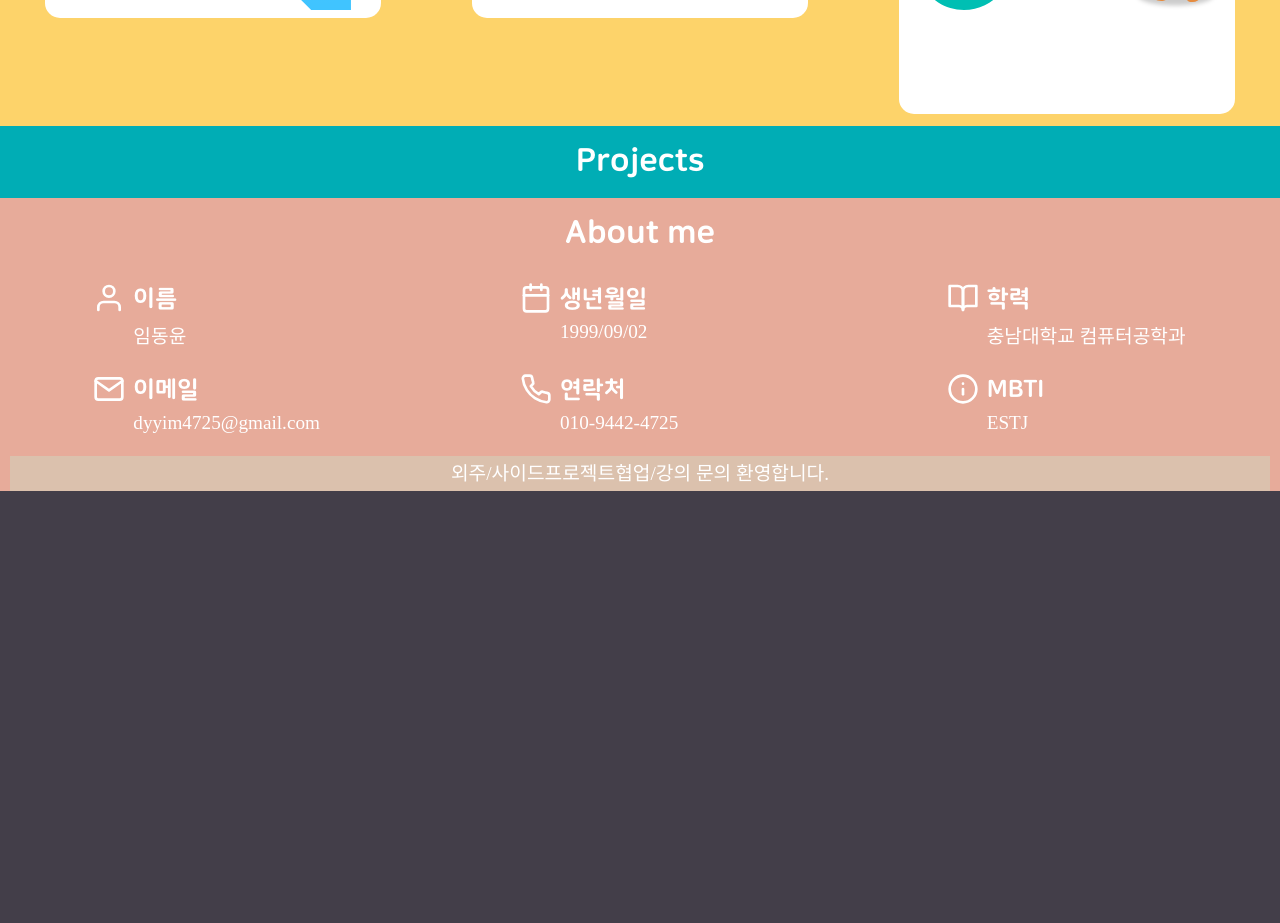
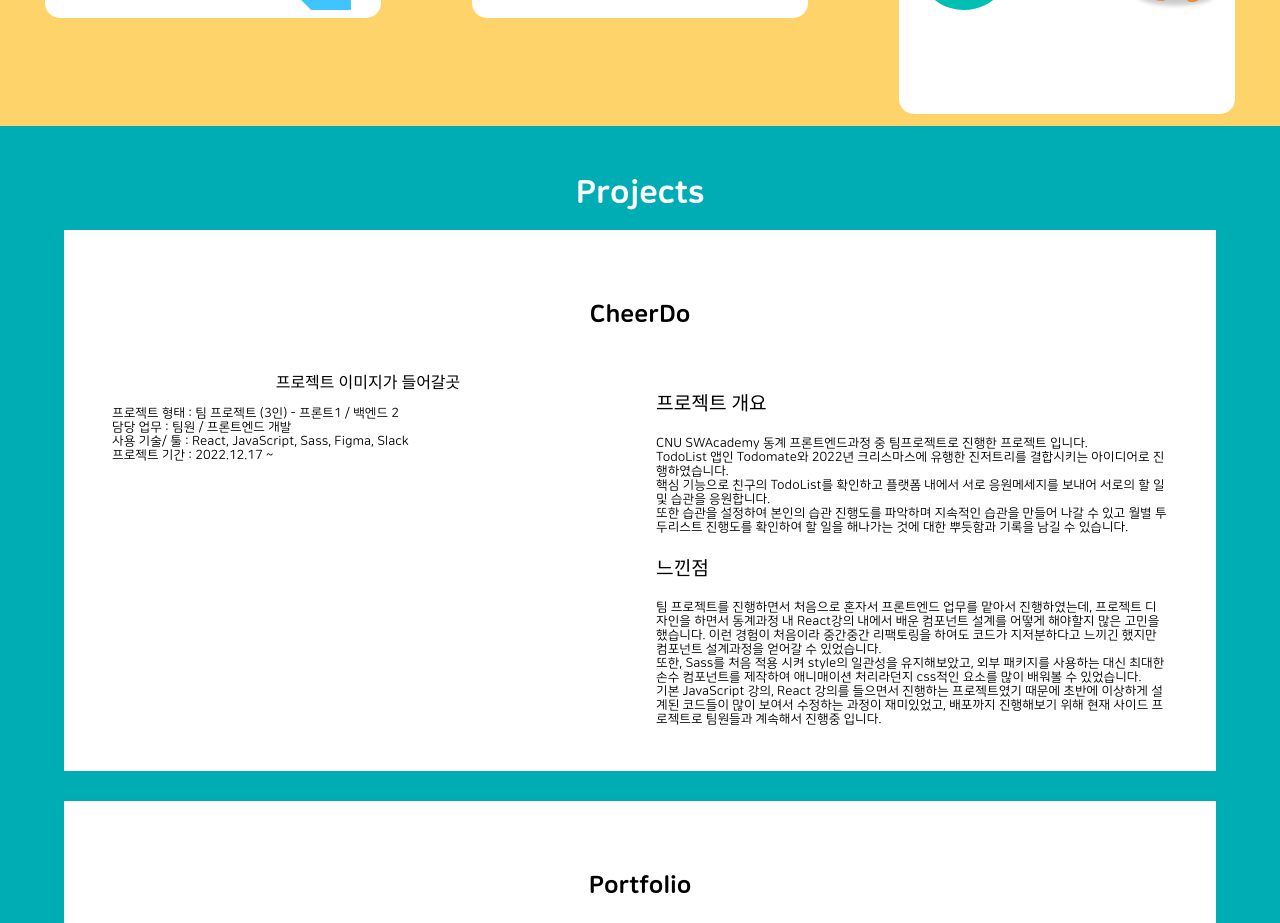
Before and after one commit to DongYounYim/Portfolio, a React (Create React App) app: page / in a window 1280 px wide. Shown: the part 2080-3003 px from the top of the page. Before the commit the page ends 2581 px from the top, so only its background shows below. Built offline with nearby package versions, Linux system fonts and the light colour scheme; some icons are missing.

Commit message:
[Add] Project 목록 추가 및 구조 세팅

```diff
--- a/src/Projects/Projects.jsx
+++ b/src/Projects/Projects.jsx
@@ -1,7 +1,121 @@
+import { Spacer } from "../components";
+
 const Projects = () => {
   return (
-    <section style={{ backgroundColor: "#00ADB5" }}>
+    <section style={{ backgroundColor: "#00ADB5", padding: "2rem" }}>
       <h3 className="sectionTitle">Projects</h3>
+      <Spacer type="vertical" size={30}>
+        <div className="projectElementDiv">
+          <h5>CheerDo</h5>
+          <div className="projectContent">
+            <div>
+              프로젝트 이미지가 들어갈곳
+              <pre style={{ textAlign: "left" }}>
+                프로젝트 형태 : 팀 프로젝트 (3인) - 프론트1 / 백엔드 2<br />
+                담당 업무 : 팀원 / 프론트엔드 개발 <br />
+                사용 기술/ 툴 : React, JavaScript, Sass, Figma, Slack <br />
+                프로젝트 기간 : 2022.12.17 ~
+              </pre>
+            </div>
+            <div style={{ textAlign: "left" }}>
+              <p>프로젝트 개요</p>
+              <pre>
+                CNU SWAcademy 동계 프론트엔드과정 중 팀프로젝트로 진행한
+                프로젝트 입니다. <br />
+                TodoList 앱인 Todomate와 2022년 크리스마스에 유행한 진저트리를
+                결합시키는 아이디어로 진행하였습니다. <br />
+                핵심 기능으로 친구의 TodoList를 확인하고 플랫폼 내에서 서로
+                응원메세지를 보내어 서로의 할 일 및 습관을 응원합니다. <br />
+                또한 습관을 설정하여 본인의 습관 진행도를 파악하며 지속적인
+                습관을 만들어 나갈 수 있고 월별 투두리스트 진행도를 확인하여 할
+                일을 해나가는 것에 대한 뿌듯함과 기록을 남길 수 있습니다.
+              </pre>
+              <p>느낀점</p>
+              <pre>
+                팀 프로젝트를 진행하면서 처음으로 혼자서 프론트엔드 업무를
+                맡아서 진행하였는데, 프로젝트 디자인을 하면서 동계과정 내
+                React강의 내에서 배운 컴포넌트 설계를 어떻게 해야할지 많은
+                고민을 했습니다. 이런 경험이 처음이라 중간중간 리팩토링을 하여도
+                코드가 지저분하다고 느끼긴 했지만 컴포넌트 설계과정을 얻어갈 수
+                있었습니다. <br />
+                또한, Sass를 처음 적용 시켜 style의 일관성을 유지해보았고, 외부
+                패키지를 사용하는 대신 최대한 손수 컴포넌트를 제작하여
+                애니매이션 처리라던지 css적인 요소를 많이 배워볼 수 있었습니다.
+                <br />
+                기본 JavaScript 강의, React 강의를 들으면서 진행하는
+                프로젝트였기 때문에 초반에 이상하게 설계된 코드들이 많이 보여서
+                수정하는 과정이 재미있었고, 배포까지 진행해보기 위해 현재 사이드
+                프로젝트로 팀원들과 계속해서 진행중 입니다.
+              </pre>
+            </div>
+          </div>
+        </div>
+        <div className="projectElementDiv">
+          <h5>Portfolio</h5>
+          <div className="projectContent">
+            <div>
+              프로젝트 이미지가 들어갈곳
+              <pre style={{ textAlign: "left" }}>
+                프로젝트 형태 : 개인 프로젝트
+                <br />
+                담당 업무 : Fullstack <br />
+                사용 기술/ 툴 : React, JavaScript, Sass <br />
+                프로젝트 기간 : 2023.01.05 ~
+              </pre>
+            </div>
+            <div>프로젝트 간단 설명</div>
+          </div>
+        </div>
+        <div className="projectElementDiv">
+          <h5>FaceReconginition OpenSource</h5>
+          <div className="projectContent">
+            <div>프로젝트 이미지가 들어갈곳</div>
+            <div>프로젝트 간단 설명</div>
+          </div>
+        </div>
+        <div className="projectElementDiv">
+          <h5>대흥동 문화의집 웹페이지 제작</h5>
+          <div className="projectContent">
+            <div>프로젝트 이미지가 들어갈곳</div>
+            <div>프로젝트 간단 설명</div>
+          </div>
+        </div>
+        <div className="projectElementDiv">
+          <h5>1kmwine 사장님 앱</h5>
+          <div className="projectContent">
+            <div>프로젝트 이미지가 들어갈곳</div>
+            <div>프로젝트 간단 설명</div>
+          </div>
+        </div>
+        <div className="projectElementDiv">
+          <h5>Booth stamp</h5>
+          <div className="projectContent">
+            <div>프로젝트 이미지가 들어갈곳</div>
+            <div>프로젝트 간단 설명</div>
+          </div>
+        </div>
+        <div className="projectElementDiv">
+          <h5>달이 들어주는 오늘</h5>
+          <div className="projectContent">
+            <div>프로젝트 이미지가 들어갈곳</div>
+            <div>프로젝트 간단 설명</div>
+          </div>
+        </div>
+        <div className="projectElementDiv">
+          <h5>슬기로운 문화생활</h5>
+          <div className="projectContent">
+            <div>프로젝트 이미지가 들어갈곳</div>
+            <div>프로젝트 간단 설명</div>
+          </div>
+        </div>
+        <div className="projectElementDiv">
+          <h5>CNmusicFesta 홈페이지</h5>
+          <div className="projectContent">
+            <div>프로젝트 이미지가 들어갈곳</div>
+            <div>프로젝트 간단 설명</div>
+          </div>
+        </div>
+      </Spacer>
     </section>
   );
 };
--- a/src/style/style.scss
+++ b/src/style/style.scss
@@ -82,6 +82,14 @@ ol,
 li {
   font-family: "NanumSquareRound";
   word-break: keep-all;
+}
+
+pre {
+  font-size: var(--font-size-xs);
+  font-family: "NanumSquareRound";
+  white-space: pre-wrap;
+  word-break: break-all;
+  overflow: auto;
 }
 
 .header {
@@ -402,3 +410,22 @@ a {
   flex-wrap: wrap;
   justify-content: space-around;
 }
+
+.projectElementDiv {
+  display: flex;
+  flex-direction: column;
+  background-color: white;
+  color: black;
+  text-align: center;
+  margin: 0 2rem;
+  padding: 2rem;
+}
+
+.projectContent {
+  display: flex;
+
+  & > :nth-child(n) {
+    flex: 1;
+    padding: 0 1rem;
+  }
+}
```
